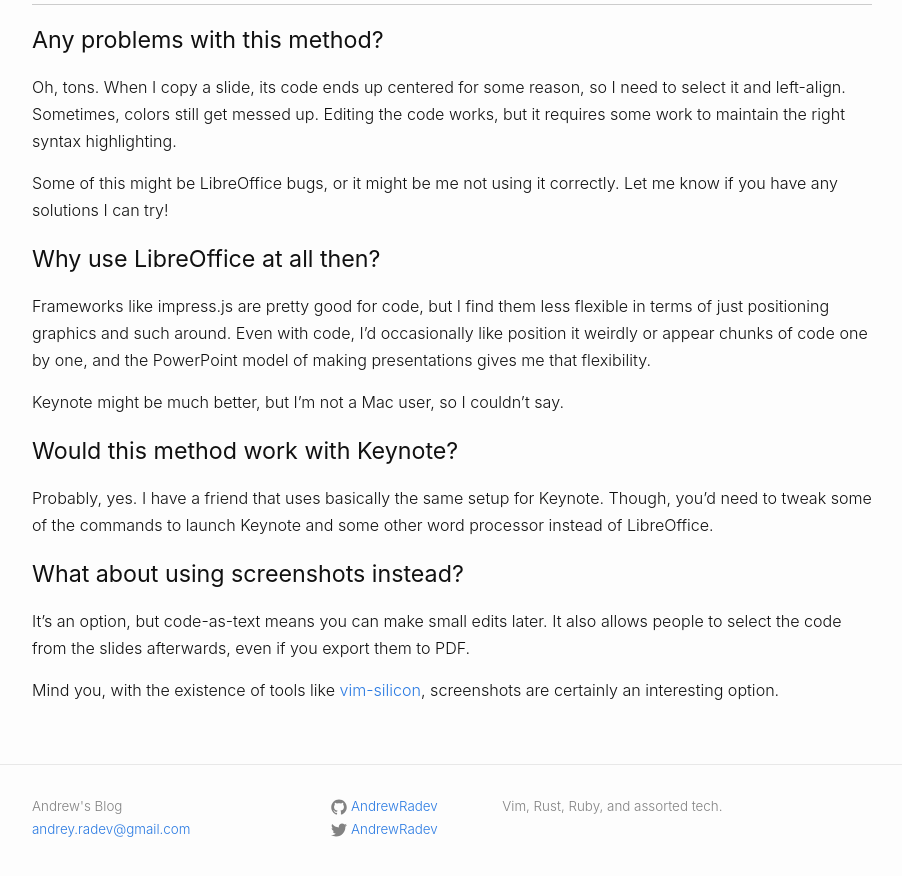
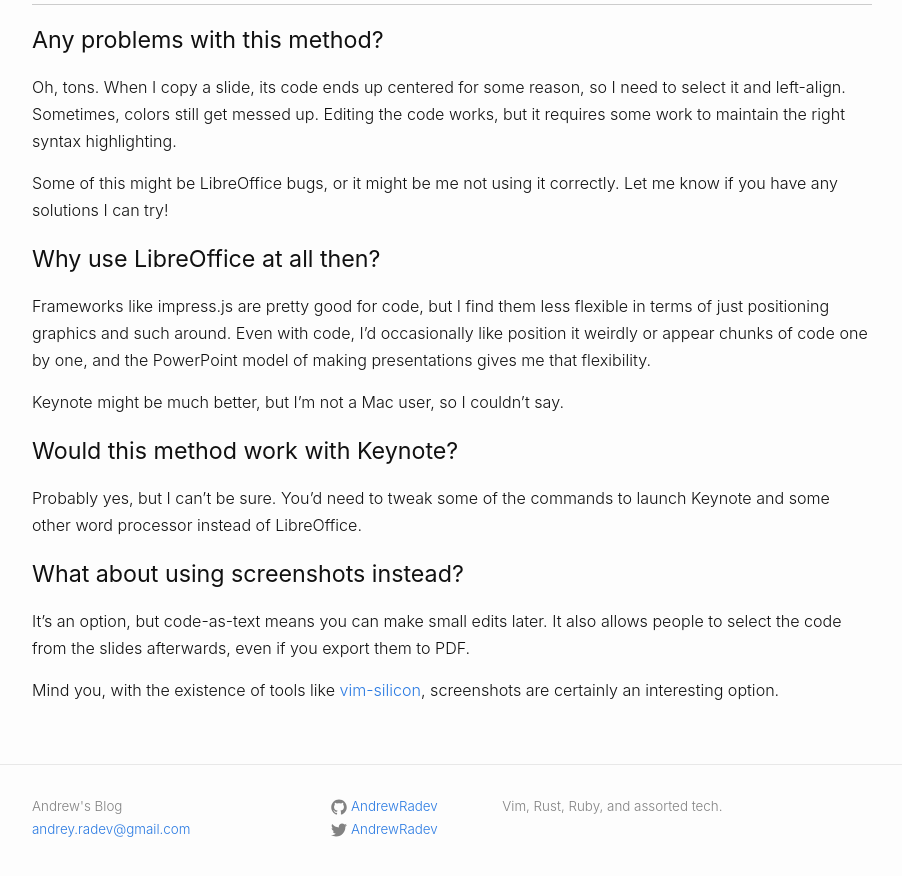
Before and after one commit to AndrewRadev/blog, a Jekyll site: the page built from _posts/2019-10-05-from-vim-to-presentation-slides.md, in a window 1280 px wide and 900 px high, scrolled down 2763 px. Shown: the top 876 px of the window, without its empty margins (188-1090 px from the left). Built offline with Jekyll 4.4.1, drawn with Linux system fonts in a browser that asks for light colours; a script that is not in the unit is left out; comment, search, counter and statistics services are not loaded.

Commit message:
Note about keynote

```diff
--- a/_posts/2019-10-05-from-vim-to-presentation-slides.md
+++ b/_posts/2019-10-05-from-vim-to-presentation-slides.md
@@ -73,7 +73,7 @@ Keynote might be much better, but I'm not a Mac user, so I couldn't say.
 
 ### Would this method work with Keynote?
 
-Probably, yes. I have a friend that uses basically the same setup for Keynote. Though, you'd need to tweak some of the commands to launch Keynote and some other word processor instead of LibreOffice.
+Probably yes, but I can't be sure. You'd need to tweak some of the commands to launch Keynote and some other word processor instead of LibreOffice.
 
 ### What about using screenshots instead?
 
```
